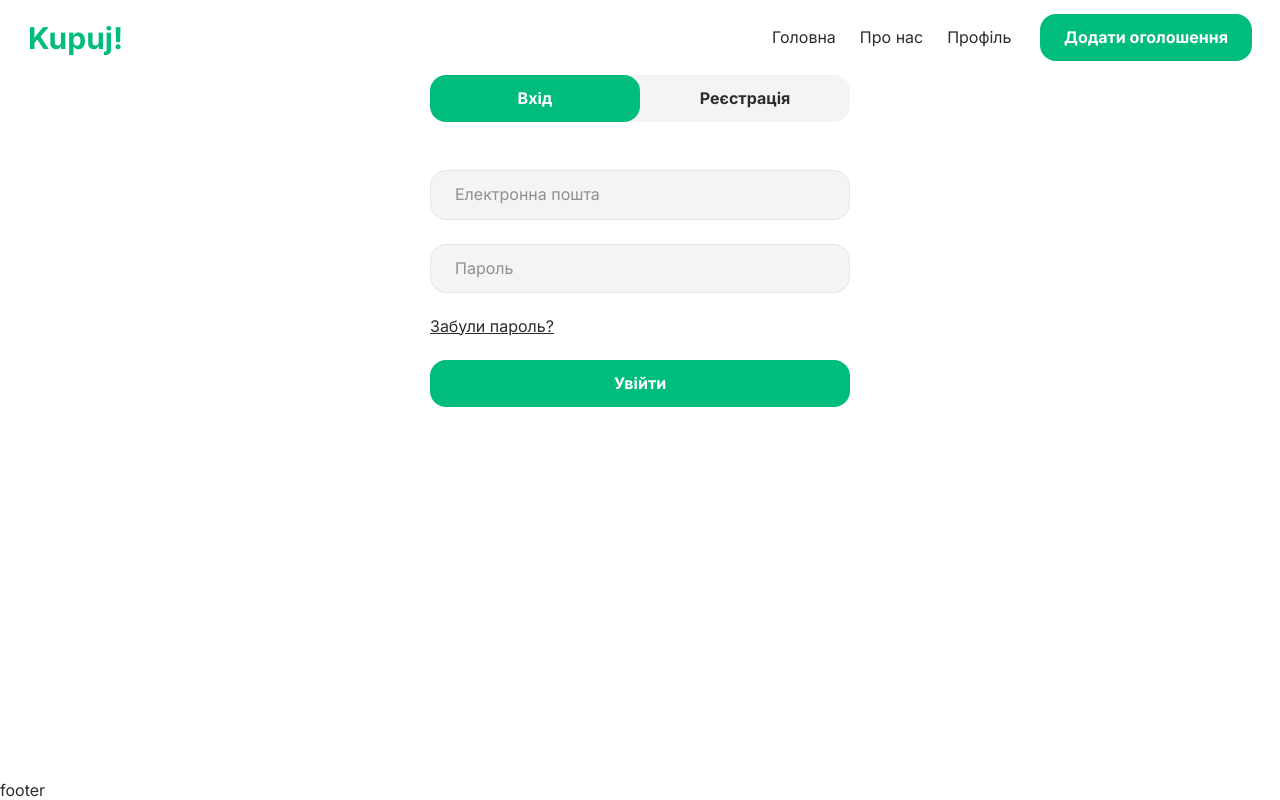
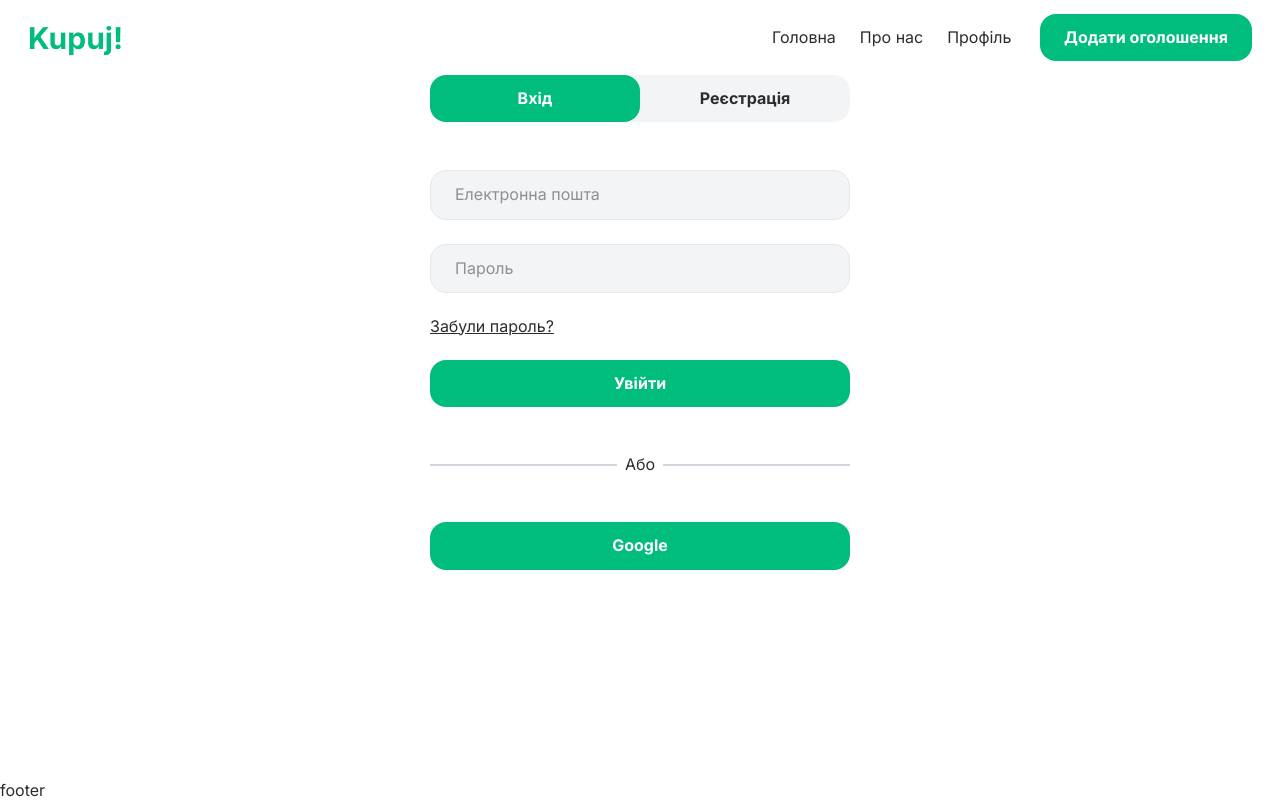
Before and after one commit to mram06/kupuj, a React (Vite) app: page /login in a window 1280 px wide. Built offline with nearby package versions, Linux system fonts and the light colour scheme; no server answers.

Commit message:
added google auth

```diff
--- /dev/null
+++ b/src/features/auth/google-auth-button/index.js
@@ -0,0 +1 @@
+export { GoogleAuthButton } from "./ui/GoogleAuthButton";
--- /dev/null
+++ b/src/features/auth/google-auth-button/ui/GoogleAuthButton.jsx
@@ -0,0 +1,9 @@
+import { Button } from "@/shared/ui/Button";
+
+export const GoogleAuthButton = () => {
+  const handleClick = () => {
+    window.location.href = import.meta.env.VITE_GOOGLE_AUTH;
+  };
+
+  return <Button onClick={handleClick}>Google</Button>;
+};
--- a/src/features/auth/login/login-form/ui/LoginForm.jsx
+++ b/src/features/auth/login/login-form/ui/LoginForm.jsx
@@ -19,6 +19,7 @@ export const LoginForm = ({ onSubmit, isLoading }) => {
       <Input
         type="password"
         placeholder="Пароль"
+        autoComplete="password"
         error={errors.password?.message}
         {...register("password")}
       />
--- a/src/features/auth/signup/signup-form/ui/SignupForm.jsx
+++ b/src/features/auth/signup/signup-form/ui/SignupForm.jsx
@@ -30,12 +30,14 @@ export const SignupForm = ({ onSubmit, isLoading }) => {
       <Input
         type="password"
         placeholder="Пароль"
+        autoComplete="password"
         error={errors.password?.message}
         {...register("password")}
       />
       <Input
         type="password"
         placeholder="Повторіть пароль"
+        autoComplete="password"
         error={errors.confirmPassword?.message}
         {...register("confirmPassword")}
       />
--- a/src/pages/LoginPage.jsx
+++ b/src/pages/LoginPage.jsx
@@ -3,7 +3,11 @@ import { LoginFormWithActions } from "@/widgets/auth/LoginFormWithActions";
 function LoginPage() {
   return (
     <>
-      <LoginFormWithActions />
+      <section className="container">
+        <div className="mx-auto max-w-105">
+          <LoginFormWithActions />
+        </div>
+      </section>
     </>
   );
 }
--- a/src/pages/ResetPasswordPage.jsx
+++ b/src/pages/ResetPasswordPage.jsx
@@ -2,7 +2,7 @@ import { ResetPasswordFormWithActions } from "@/widgets/auth/ResetPasswordFormWi
 
 function ResetPasswordPage() {
   return (
-    <section>
+    <section className="container">
       <ResetPasswordFormWithActions />
     </section>
   );
--- a/src/pages/SignupPage.jsx
+++ b/src/pages/SignupPage.jsx
@@ -3,7 +3,11 @@ import { SignupFormWithActions } from "@/widgets/auth/SignupFormWithActions";
 function SignupPage() {
   return (
     <>
-      <SignupFormWithActions />
+      <section className="container">
+        <div className="mx-auto max-w-105">
+          <SignupFormWithActions />
+        </div>
+      </section>
     </>
   );
 }
--- a/src/widgets/auth/LoginFormWithActions/index.jsx
+++ b/src/widgets/auth/LoginFormWithActions/index.jsx
@@ -1,5 +1,6 @@
 import { LoginTypeToggle } from "@/features/auth";
 import { useLoginMutation } from "@/features/auth/api/authApi";
+import { GoogleAuthButton } from "@/features/auth/google-auth-button";
 import { LoginForm } from "@/features/auth/login/login-form";
 import { frontRoutes } from "@/shared/config/routes/frontRoutes";
 import { NavLink, useLocation, useNavigate } from "react-router";
@@ -21,7 +22,7 @@ export const LoginFormWithActions = () => {
   };
 
   return (
-    <div className="mx-auto max-w-105">
+    <>
       <LoginTypeToggle />
       <LoginForm onSubmit={handleSubmit} isLoading={isLoading} />
       {error?.status === 401 && (
@@ -29,6 +30,14 @@ export const LoginFormWithActions = () => {
           Не вірний email або пароль
         </div>
       )}
-    </div>
+      <div className="flex gap-2 items-center my-12">
+        <span className="w-full h-0.5 bg-gray-300"></span>
+        <span>Або</span>
+        <span className="w-full h-0.5 bg-gray-300"></span>
+      </div>
+      <div className="flex flex-col">
+        <GoogleAuthButton />
+      </div>
+    </>
   );
 };
--- a/src/widgets/auth/SignupFormWithActions/index.jsx
+++ b/src/widgets/auth/SignupFormWithActions/index.jsx
@@ -1,5 +1,6 @@
 import { LoginTypeToggle, useSignupMutation } from "@/features/auth";
 import { SignupForm } from "@/features/auth";
+import { GoogleAuthButton } from "@/features/auth/google-auth-button";
 import { useNavigate } from "react-router";
 
 export const SignupFormWithActions = () => {
@@ -19,7 +20,7 @@ export const SignupFormWithActions = () => {
   };
 
   return (
-    <div className="mx-auto max-w-105">
+    <>
       <LoginTypeToggle />
       <SignupForm onSubmit={handleSubmit} isLoading={isLoading} />
       {error?.status === 401 && (
@@ -27,6 +28,14 @@ export const SignupFormWithActions = () => {
           Не вірний email або пароль
         </div>
       )}
-    </div>
+      <div className="flex gap-2 items-center my-12">
+        <span className="w-full h-0.5 bg-gray-300"></span>
+        <span>Або</span>
+        <span className="w-full h-0.5 bg-gray-300"></span>
+      </div>
+      <div className="flex flex-col">
+        <GoogleAuthButton />
+      </div>
+    </>
   );
 };
```
